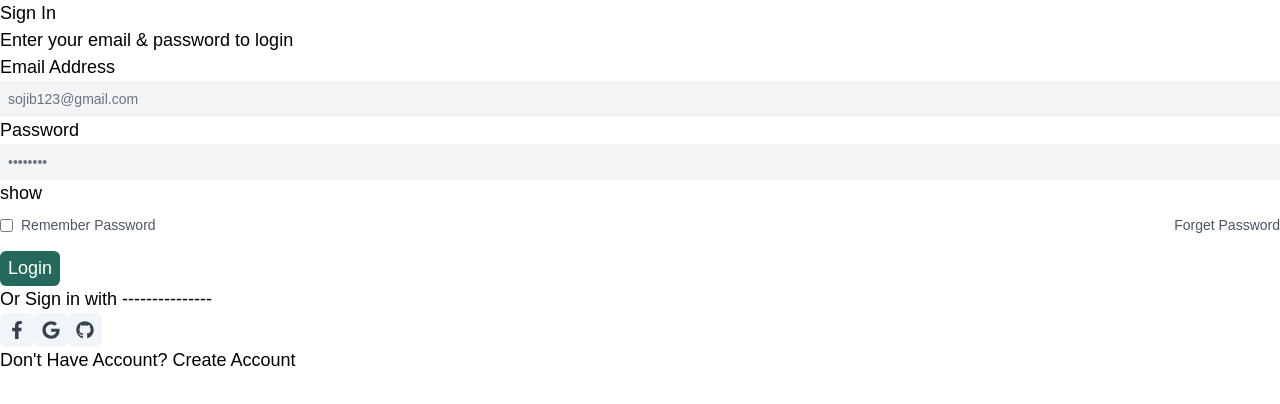
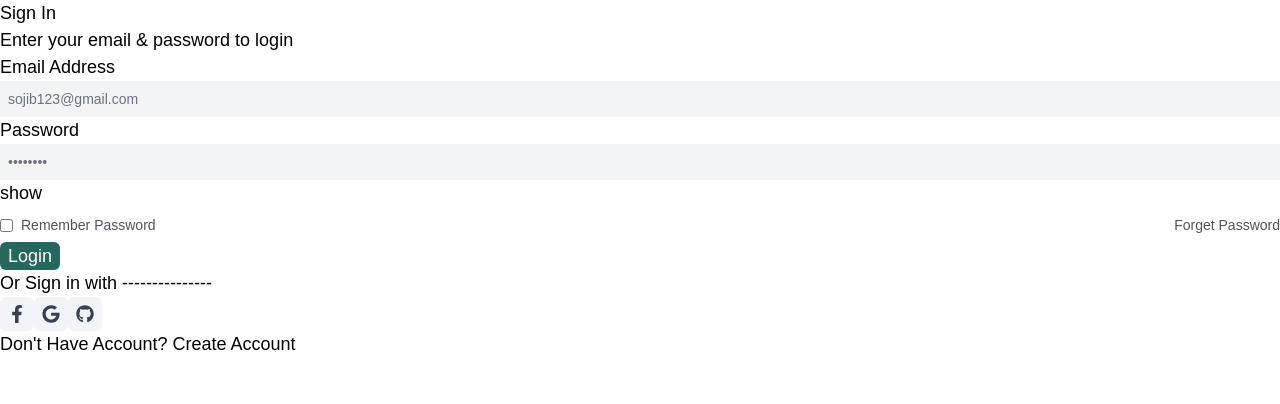
Before and after one commit to ashaansojib/last-admin-template-2023, a React (Vite) app: page / in a window 1280 px wide. Shown: the top 404 px of the page. Built offline with nearby package versions, Linux system fonts and the light colour scheme.

Commit message:
set dashboard

```diff
--- /dev/null
+++ b/src/layout/Dashboard.jsx
@@ -0,0 +1,11 @@
+import React from 'react';
+
+const Dashboard = () => {
+    return (
+        <div>
+            dashboard area
+        </div>
+    );
+};
+
+export default Dashboard;
--- a/src/pages/login/Login.jsx
+++ b/src/pages/login/Login.jsx
@@ -6,16 +6,9 @@ import { FaFacebookF, FaGithub, FaGoogle } from 'react-icons/fa'
 const Login = () => {
     const [show, setShow] = useState(true);
 
-    const {
-        register,
-        handleSubmit,
-        formState: { errors },
-    } = useForm();
+    const {register, handleSubmit, formState: { errors }} = useForm();
     const onSubmit = (data) => {
-        console.log(data)
-    }
-    const handleCheck = () => {
-
+        // console.log(data)
     }
     return (
         <div className='bg-[#DFE9EB] md:max-h-screen md:min-h-screen md:flex justify-center items-center'>
@@ -34,13 +27,14 @@ const Login = () => {
                         </div>
                     </div>
                     <div className='login-middle'>
-                        <span onClick={() => !setShow(true)} className='clear-flex cursor-pointer'>
+                        <span className='clear-flex cursor-pointer'>
                             <input type='checkbox' name="" id="" />
                             Remember Password
                         </span>
                         <Link to="/forget-password">Forget Password</Link>
                     </div>
-                    <input className='login-btn' type="submit" value="Login" />
+                    {/* <input className='login-btn' type="submit" value="Login" /> */}
+                    <Link className='login-btn' to="/dashboard">Login</Link>
                 </form>
                 {/* others account */}
                 <div className='pt-8'>
--- a/src/routes/router.jsx
+++ b/src/routes/router.jsx
@@ -3,6 +3,7 @@ import Main from "../layout/Main";
 import Home from "../pages/Home";
 import Login from "../pages/login/Login";
 import Register from "../pages/register/Register";
+import Dashboard from "../layout/Dashboard";
 
 const router = createBrowserRouter([
     {
@@ -16,6 +17,10 @@ const router = createBrowserRouter([
             {
                 path: '/register',
                 element: <Register />
+            },
+            {
+                path: '/dashboard',
+                element: <Dashboard />
             }
         ]
     }
```
